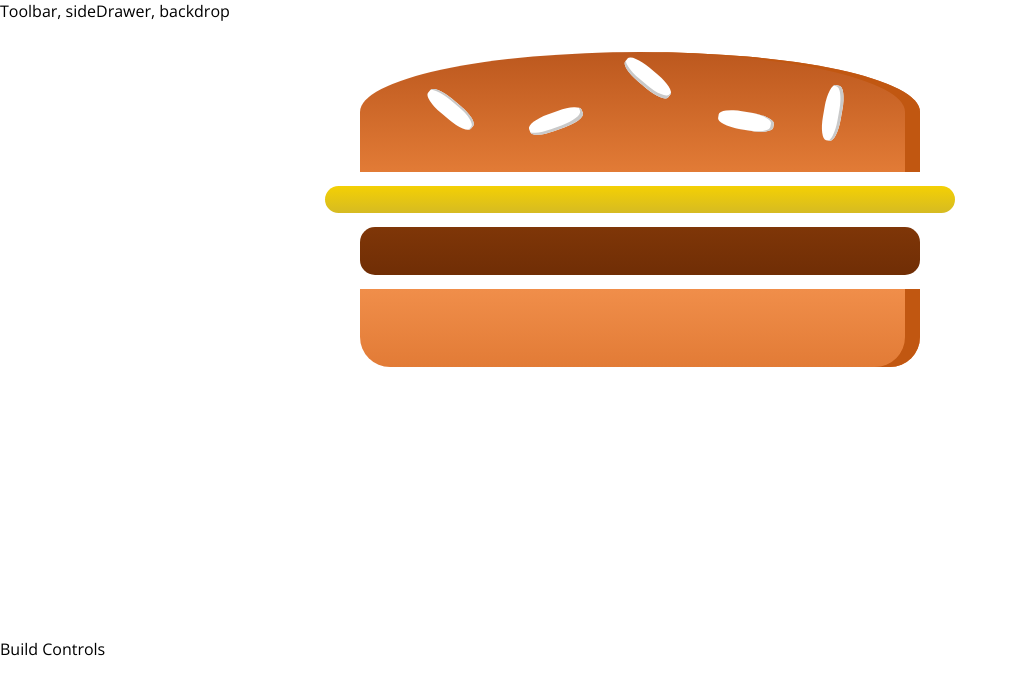
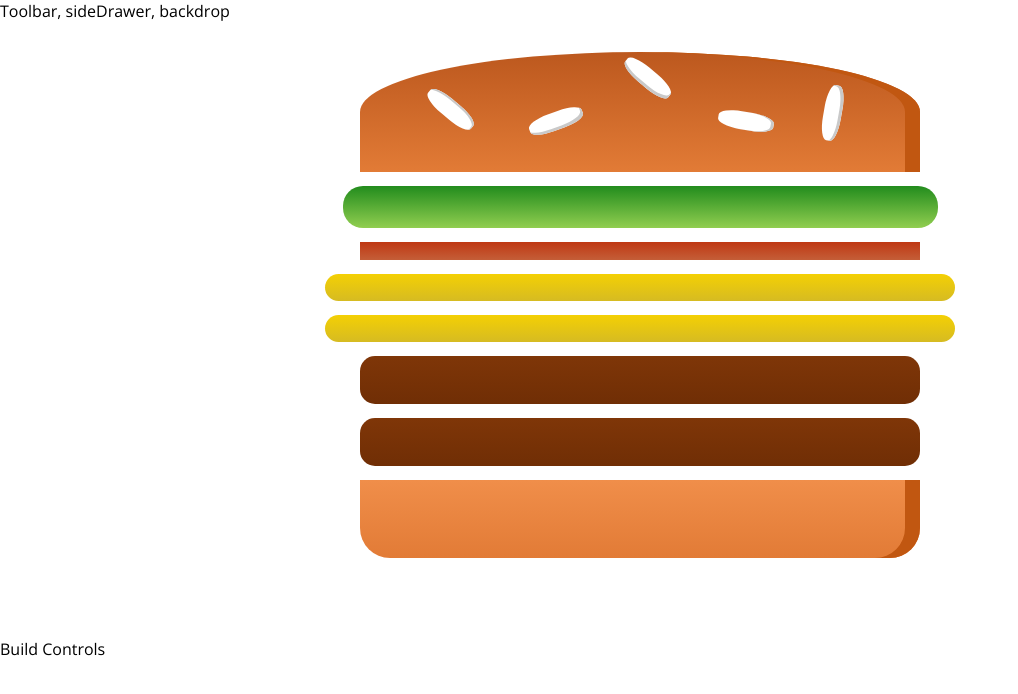
Before and after one commit to okputadora/udemy-react-course, a React app: page / in a window 1280 px wide. Shown: the top 694 px of the page, without its empty margins (0-1018 px from the left). Built offline with nearby package versions, Linux system fonts and the light colour scheme.

Commit message:
added state

```diff
--- a/src/components/Burger/Burger.js
+++ b/src/components/Burger/Burger.js
@@ -2,11 +2,18 @@
 import classes from './Burger.css'
 import BurgerIngredient from './BurgerIngredient/BurgerIngredient'
 const burger = (props) => {
+  // convert ingredients passed from BurgerBuilder state into array
+  const transformedIngredients = Object.keys(props.ingredients)
+    .map(igKey => {
+      return [...Array(props.ingredients[igKey])].map((elem, i) => {
+        return <BurgerIngredient key={igKey + i} type={igKey} />
+      })
+    })
+    console.log(transformedIngredients)
   return(
     <div className={classes.Burger}>
       <BurgerIngredient type="bread-top" />
-      <BurgerIngredient type="cheese" />
-      <BurgerIngredient type="meat" />
+      {transformedIngredients}
       <BurgerIngredient type="bread-bottom" />
     </div>
   );
--- a/src/components/Burger/BurgerIngredient/BurgerIngredient.js
+++ b/src/components/Burger/BurgerIngredient/BurgerIngredient.js
@@ -1,5 +1,5 @@
 import React, { Component } from 'react';
-import PropTypes from 'prop-types'
+import propTypes from 'prop-types'
 
 import classes from './BurgerIngredient.css'
 class BurgerIngredient extends Component{
@@ -38,8 +38,8 @@
 }
 
 // prop type validation
-BurgerIngredient.PropTypes = {
-  type: PropTypes.string.isRequired,
+BurgerIngredient.propTypes = {
+  type: propTypes.string.isRequired,
 }
 
 export default BurgerIngredient;
--- a/src/containers/BurgerBuilder/BurgerBuilder.js
+++ b/src/containers/BurgerBuilder/BurgerBuilder.js
@@ -2,10 +2,19 @@
 import Aux from '../../hoc/Auxil'
 import Burger from '../../components/Burger/Burger'
 class BurgerBuilder extends Component {
+  state = {
+    ingredients: {
+      salad: 1,
+      bacon: 1,
+      cheese: 2,
+      meat: 2
+    }
+  }
+
   render (){
     return (
       <Aux>
-        <Burger/>
+        <Burger ingredients={this.state.ingredients}/>
         <div>Build Controls</div>
       </Aux>
     )
```
